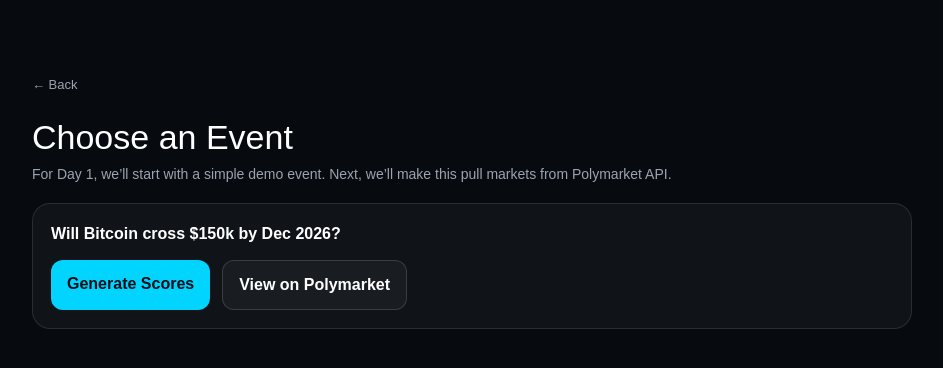
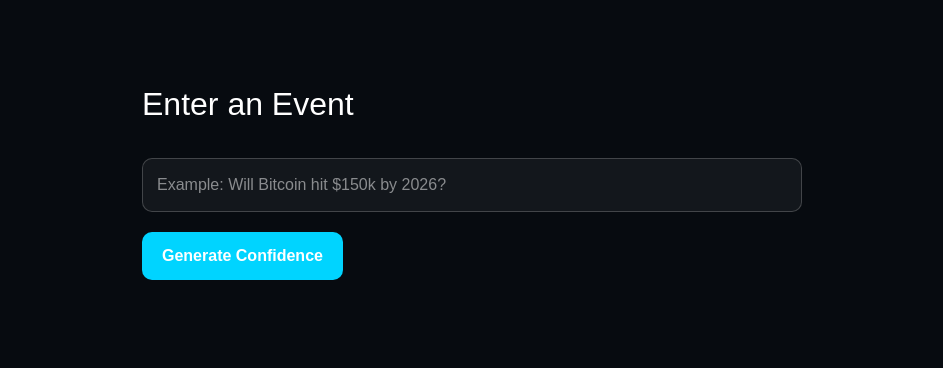
Before and after one commit to anujagadde18/tradedna, a Next.js app: page /event in a window 1280 px wide. Shown: the top 368 px of the page, without its empty margins (168-1111 px from the left). Built offline with nearby package versions, Linux system fonts and the light colour scheme.

Commit message:
Update page.tsx

```diff
--- a/app/event/page.tsx
+++ b/app/event/page.tsx
@@ -1,62 +1,56 @@
+"use client";
+
+import { useState } from "react";
+import { useRouter } from "next/navigation";
+
 export default function EventPage() {
+  const [event, setEvent] = useState("");
+  const router = useRouter();
+
+  function handleSubmit(e: React.FormEvent) {
+    e.preventDefault();
+
+    if (!event.trim()) return;
+
+    // 🔥 THIS IS WHERE router.push GOES
+    router.push(`/scores?event=${encodeURIComponent(event)}`);
+  }
+
   return (
     <main style={{ minHeight: "100vh", background: "#070B10", color: "#fff" }}>
-      <div style={{ maxWidth: 920, margin: "0 auto", padding: "72px 20px" }}>
-        <a href="/" style={{ color: "#9CA3AF", textDecoration: "none", fontSize: 13 }}>
-          ← Back
-        </a>
+      <div style={{ maxWidth: 700, margin: "0 auto", padding: "80px 20px" }}>
+        <h1 style={{ fontSize: 32 }}>Enter an Event</h1>
 
-        <h1 style={{ fontSize: 34, marginTop: 16 }}>Choose an Event</h1>
-        <p style={{ color: "#9CA3AF", fontSize: 14, lineHeight: 1.6, maxWidth: 720 }}>
-          For Day 1, we’ll start with a simple demo event. Next, we’ll make this pull markets from Polymarket API.
-        </p>
+        <form onSubmit={handleSubmit} style={{ marginTop: 30 }}>
+          <input
+            value={event}
+            onChange={(e) => setEvent(e.target.value)}
+            placeholder="Example: Will Bitcoin hit $150k by 2026?"
+            style={{
+              width: "100%",
+              padding: 14,
+              borderRadius: 10,
+              border: "1px solid rgba(255,255,255,0.2)",
+              background: "rgba(255,255,255,0.05)",
+              color: "#fff",
+            }}
+          />
 
-        <div
-          style={{
-            marginTop: 18,
-            borderRadius: 18,
-            padding: 18,
-            background: "rgba(255,255,255,0.04)",
-            border: "1px solid rgba(255,255,255,0.10)",
-          }}
-        >
-          <div style={{ fontWeight: 700, fontSize: 16 }}>
-            Will Bitcoin cross $150k by Dec 2026?
-          </div>
-
-          <div style={{ display: "flex", gap: 12, marginTop: 14, flexWrap: "wrap" }}>
-            <a
-              href="/scores"
-              style={{
-                background: "#00D4FF",
-                color: "#001018",
-                padding: "12px 16px",
-                borderRadius: 12,
-                fontWeight: 600,
-                textDecoration: "none",
-              }}
-            >
-              Generate Scores
-            </a>
-
-            <a
-              href="https://polymarket.com"
-              target="_blank"
-              rel="noreferrer"
-              style={{
-                border: "1px solid rgba(255,255,255,0.14)",
-                color: "#fff",
-                padding: "12px 16px",
-                borderRadius: 12,
-                fontWeight: 600,
-                textDecoration: "none",
-                background: "rgba(255,255,255,0.04)",
-              }}
-            >
-              View on Polymarket
-            </a>
-          </div>
-        </div>
+          <button
+            type="submit"
+            style={{
+              marginTop: 20,
+              padding: "12px 20px",
+              borderRadius: 10,
+              border: "none",
+              background: "#00D4FF",
+              fontWeight: 600,
+              cursor: "pointer",
+            }}
+          >
+            Generate Confidence
+          </button>
+        </form>
       </div>
     </main>
   );
```
